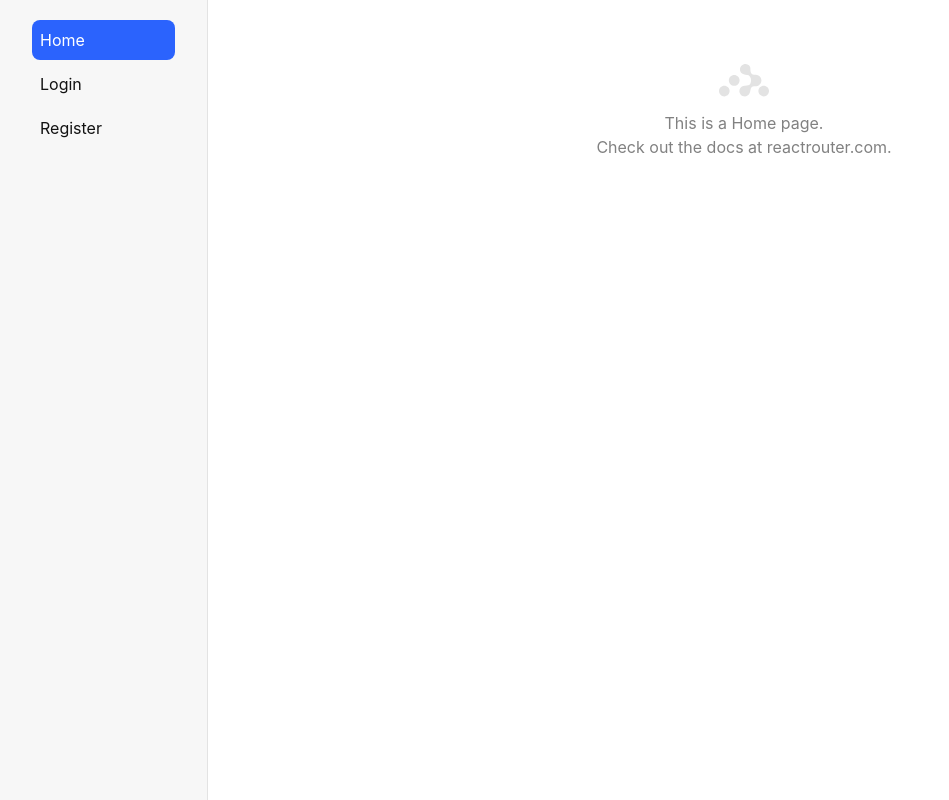
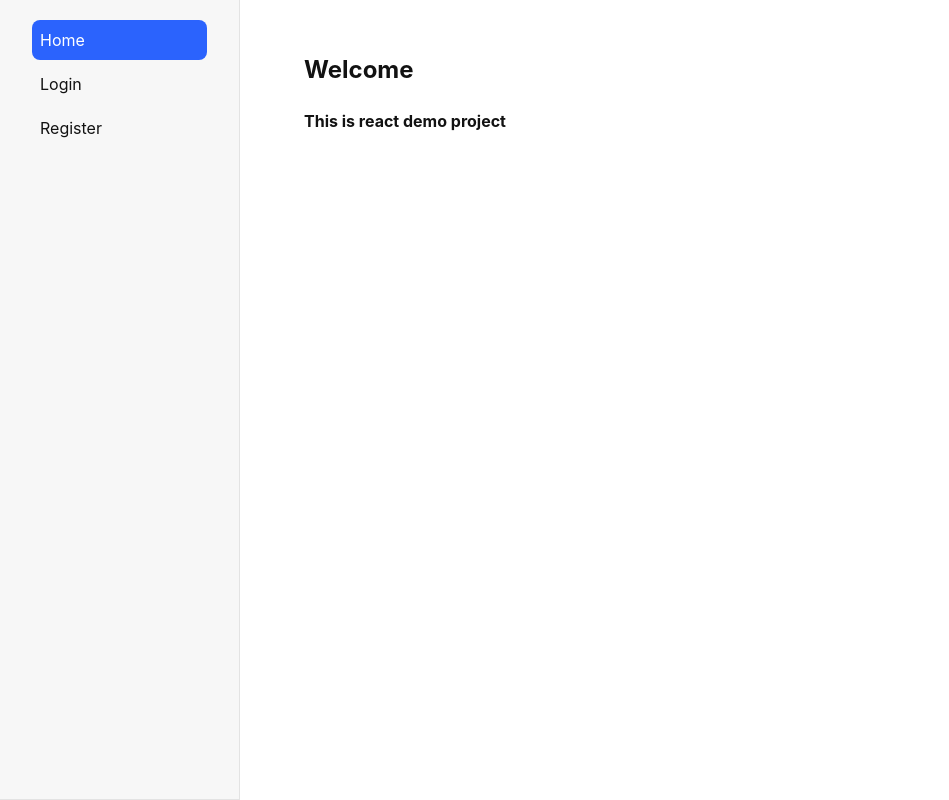
Before and after one commit to haritpanchal/react-wordpress, a React (Create React App) app: page / in a window 1280 px wide. Shown: the whole page, without its empty margins (0-949 px from the left). Built offline with nearby package versions, Linux system fonts and the light colour scheme.

Commit message:
edit profile route added

```diff
--- /dev/null
+++ b/src/common/Avtar.js
@@ -0,0 +1,31 @@
+
+function stringToColor(string) {
+  let hash = 0;
+  let i;
+
+  /* eslint-disable no-bitwise */
+  for (i = 0; i < string.length; i += 1) {
+    hash = string.charCodeAt(i) + ((hash << 5) - hash);
+  }
+
+  let color = '#';
+
+  for (i = 0; i < 3; i += 1) {
+    const value = (hash >> (i * 8)) & 0xff;
+    color += `00${value.toString(16)}`.slice(-2);
+  }
+  /* eslint-enable no-bitwise */
+
+  return color;
+}
+
+function stringAvatar(name) {
+  return {
+    sx: {
+      bgcolor: stringToColor(name),
+    },
+    children: `${name.split(' ')[0][0]}${name.split(' ')[1][0]}`,
+  };
+}
+
+export default stringAvatar;
--- a/src/index.css
+++ b/src/index.css
@@ -103,7 +103,7 @@ form[action$="destroy"] button {
 }
 
 #sidebar {
-  width: 13rem;
+  width: 15rem;
   background-color: #f7f7f7;
   border-right: solid 1px #e3e3e3;
   display: flex;
--- a/src/index.js
+++ b/src/index.js
@@ -10,6 +10,7 @@ import Root from "./routes/root";
 import ErrorPage from "./routes/error";
 import Index from "./routes/index";
 import Admin from "./routes/admin";
+import EditProfile from "./routes/editProfile";
 
 const router = createBrowserRouter([
   {
@@ -31,6 +32,10 @@ const router = createBrowserRouter([
         path: "admin/",
         element:<Admin/>
       },
+      {
+        path: "admin/edit/:userId",
+        element:<EditProfile/>
+      },
     ],
   },
 ]);
--- a/src/routes/admin.js
+++ b/src/routes/admin.js
@@ -6,22 +6,37 @@ import TableContainer from "@mui/material/TableContainer";
 import TableRow from "@mui/material/TableRow";
 import Paper from "@mui/material/Paper";
 import { useEffect, useState } from "react";
+import Stack from "@mui/material/Stack";
+import Button from "@mui/material/Button";
+import { useNavigate } from "react-router-dom";
 
 function createData(firstName, lastName) {
   return { firstName, lastName };
 }
 
-export default function BasicTable() {
+export default function Admin() {
   const email_address = atob(localStorage.getItem("token"));
+  const [userID, setUserID] = useState("");
   const [firstName, setFirstName] = useState("");
   const [lastName, setLastName] = useState("");
   const [email, setEmail] = useState("");
   const [userFound, setuserFound] = useState(false);
   const [isLoading, setIsLoading] = useState(false);
+  const navigate = useNavigate();
+
   const data = {
     email_address,
   };
   const rows = [
+    createData(
+      "Profile",
+      <img
+        width="100"
+        height="100"
+        alt="alt-text"
+        src="https://thumbs.dreamstime.com/b/vector-illustration-avatar-dummy-logo-collection-image-icon-stock-isolated-object-set-symbol-web-137160339.jpg"
+      />
+    ),
     createData("First name", firstName),
     createData("Second Name", lastName),
     createData("Email", email),
@@ -41,10 +56,12 @@ export default function BasicTable() {
       setIsLoading(false);
       if (resJson.success === true) {
         const { data } = resJson.data;
+        console.log(data);
+        setuserFound(true);
+        setUserID(data.user_id);
         setFirstName(data.first_name);
         setLastName(data.second_name);
         setEmail(data.email);
-        setuserFound(true);
       }
     })();
   }, []);
@@ -56,6 +73,7 @@ export default function BasicTable() {
   return (
     <>
       {userFound && (
+        <div>
           <TableContainer component={Paper}>
             <Table sx={{ minWidth: 650 }} aria-label="simple table">
               <TableBody>
@@ -68,12 +86,26 @@ export default function BasicTable() {
                       {row.firstName}
                     </TableCell>
                     <TableCell align="left">{row.lastName}</TableCell>
-                  <TableCell align="left">{row.email}</TableCell>
                   </TableRow>
                 ))}
               </TableBody>
             </Table>
           </TableContainer>
+          <Stack direction="row" spacing={2} style={{ marginTop: "20px" }}>
+            <Button
+              variant="contained"
+              color="success"
+              onClick={() => {
+                navigate("/admin/edit/" + userID);
+              }}
+            >
+              Edit
+            </Button>
+            <Button variant="contained" color="error">
+              Delete
+            </Button>
+          </Stack>
+        </div>
       )}
       {!userFound && "User not found"}
     </>
--- /dev/null
+++ b/src/routes/editProfile.js
@@ -0,0 +1,15 @@
+import { useParams } from 'react-router-dom';
+
+function EditProfile() {
+  const { userId } = useParams();
+  console.log(userId);
+  // render the rest of the component's UI, using the userId as needed
+
+  return (
+    <div>
+      Edit pofile {userId}
+    </div>
+  );
+}
+
+export default EditProfile;
--- a/src/routes/error.js
+++ b/src/routes/error.js
@@ -2,7 +2,6 @@ import { useRouteError } from "react-router-dom";
 
 export default function ErrorPage() {
   const error = useRouteError();
-  console.error(error);
 
   return (
     <div id="error-page">
--- a/src/routes/index.js
+++ b/src/routes/index.js
@@ -1,13 +1,8 @@
 export default function Index() {
-	return (
-	  <p id="zero-state">
-		This is a Home page.
-		<br />
-		Check out{" "}
-		<a href="https://reactrouter.com">
-		  the docs at reactrouter.com
-		</a>
-		.
-	  </p>
-	);
-  }
+  return (
+    <>
+      <h2>Welcome</h2>
+      <h4>This is react demo project</h4>
+    </>
+  );
+}
--- a/src/routes/root.js
+++ b/src/routes/root.js
@@ -1,11 +1,12 @@
+import { Avatar } from "@mui/material";
 import { Link, NavLink, Outlet, useNavigate } from "react-router-dom";
+import stringAvatar from "../common/Avtar";
 
 export default function Root() {
   const navigate = useNavigate();
   const logoutHandler = async () => {
     await localStorage.removeItem("token");
-	navigate("/login");
-
+    navigate("/login");
   };
   const userToken = localStorage.getItem("token");
   return (
@@ -66,6 +67,7 @@ export default function Root() {
             )}
           </ul>
         </nav>
+        <div>{userToken && <Avatar {...stringAvatar("Harit Panchal")} />}</div>
       </div>
       <div id="detail">
         <Outlet />
```
Lines whose indentation alone changed are shown as unchanged.
